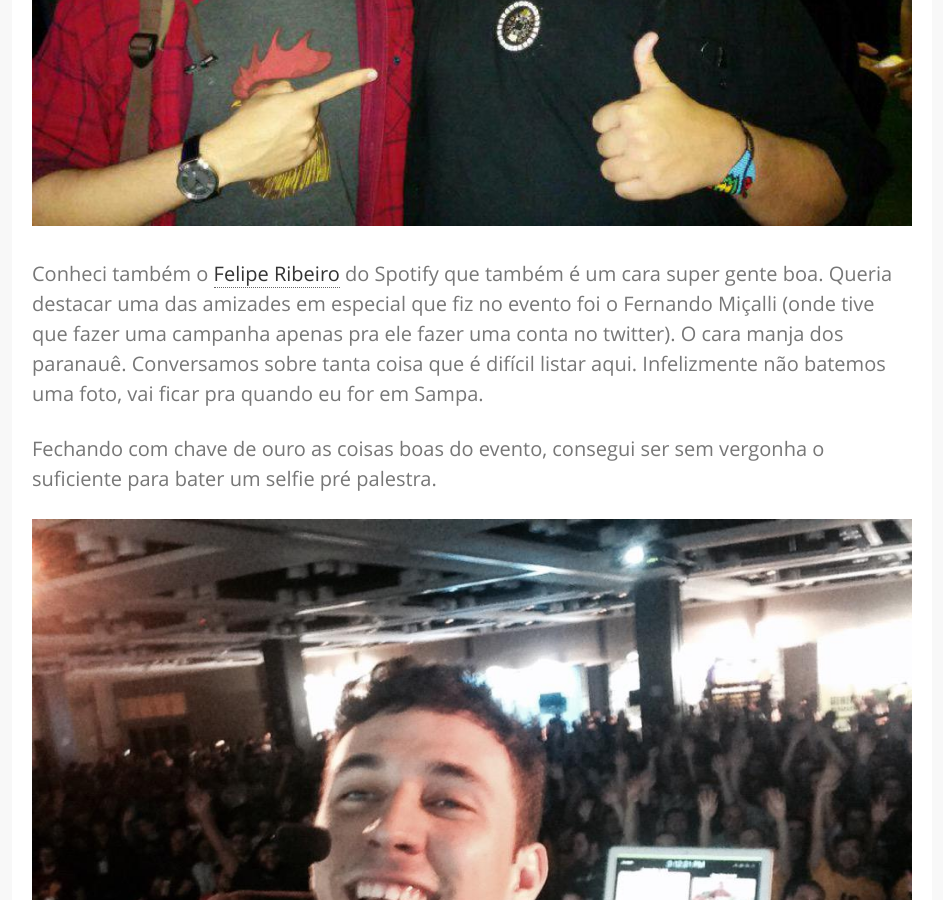
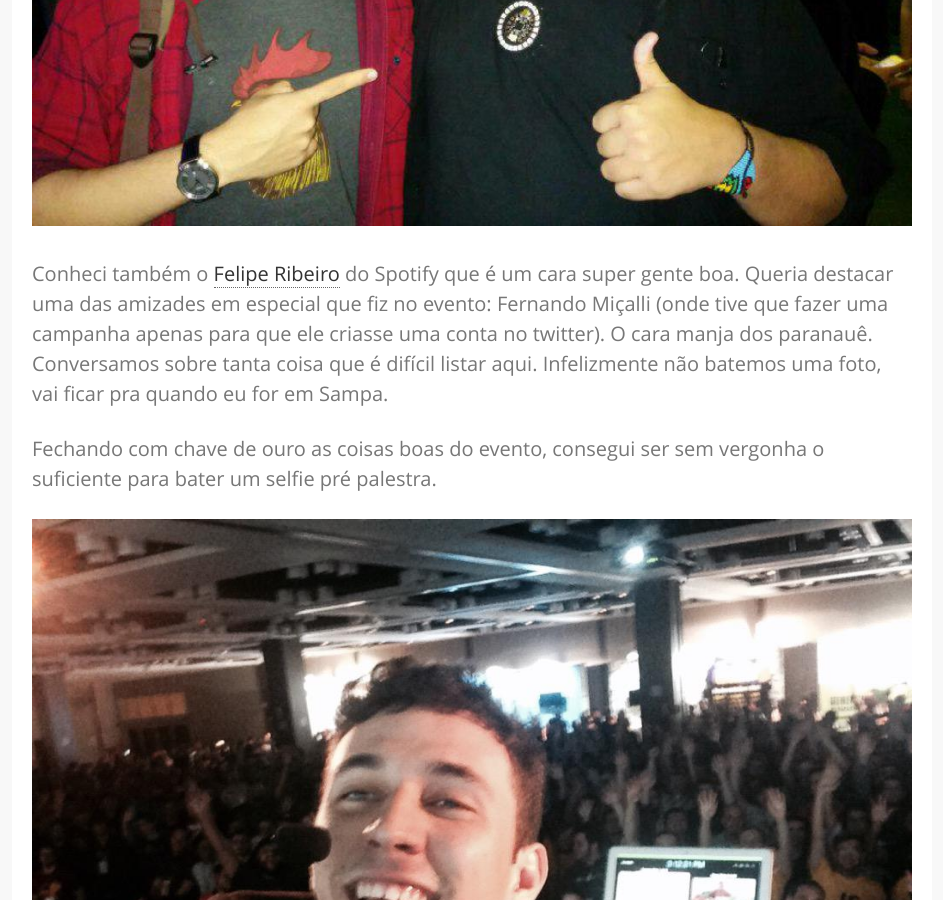
Before and after one commit to raphamorim/raphamorim.github.com, a Jekyll site: the page built from _posts/2015-09-1-missao-braziljs.md, in a window 1280 px wide and 900 px high, scrolled down 5909 px. Shown: the whole window, without its empty margins (168-1111 px from the left). Built offline with Jekyll 4.4.1, drawn with Linux system fonts in a browser that asks for light colours; comment, search, counter and statistics services are not loaded; some of the changed text lies outside the part shown.

Commit message:
ajustes rápidos

```diff
--- a/_posts/2015-09-1-missao-braziljs.md
+++ b/_posts/2015-09-1-missao-braziljs.md
@@ -1,6 +1,7 @@
 ---
 layout: post
 title: "A minha missão no Braziljs"
+description: "Há algumas semanas atrás eu palestrei no BrazilJs, evento que se auto intitula a maior conferência de JavaScript do Universo e nessa edição superou o recorde mundial com 1.300 participantes presentes. No meu primeiro Braziljs estava indo com a missão de palestrar, mas eu tinha uma missão muito maior que apenas palestrar na maior conferência do mundo."
 link: 'http://raphamorim.github.io/missao-braziljs'
 language: 'pt-br'
 image: 'assets/images/posts/braziljs2015/me.png'
@@ -64,7 +65,7 @@
 
 ![Julian](/assets/images/posts/braziljs2015/julian.jpg)
 
-Conheci também o [Felipe Ribeiro](https://twitter.com/felipernb) do Spotify que também é um cara super gente boa. Queria destacar uma das amizades em especial que fiz no evento foi o Fernando Miçalli (onde tive que fazer uma campanha apenas pra ele fazer uma conta no twitter). O cara manja dos paranauê. Conversamos sobre tanta coisa que é difícil listar aqui. Infelizmente não batemos uma foto, vai ficar pra quando eu for em Sampa.
+Conheci também o [Felipe Ribeiro](https://twitter.com/felipernb) do Spotify que é um cara super gente boa. Queria destacar uma das amizades em especial que fiz no evento: Fernando Miçalli (onde tive que fazer uma campanha apenas para que ele criasse uma conta no twitter). O cara manja dos paranauê. Conversamos sobre tanta coisa que é difícil listar aqui. Infelizmente não batemos uma foto, vai ficar pra quando eu for em Sampa.
 
 Fechando com chave de ouro as coisas boas do evento, consegui ser sem vergonha o suficiente para bater um selfie pré palestra.
 
```
Also changed, not shown: other parts of _posts/2015-09-1-missao-braziljs.md (+1 -1 lines), 1 other file.
